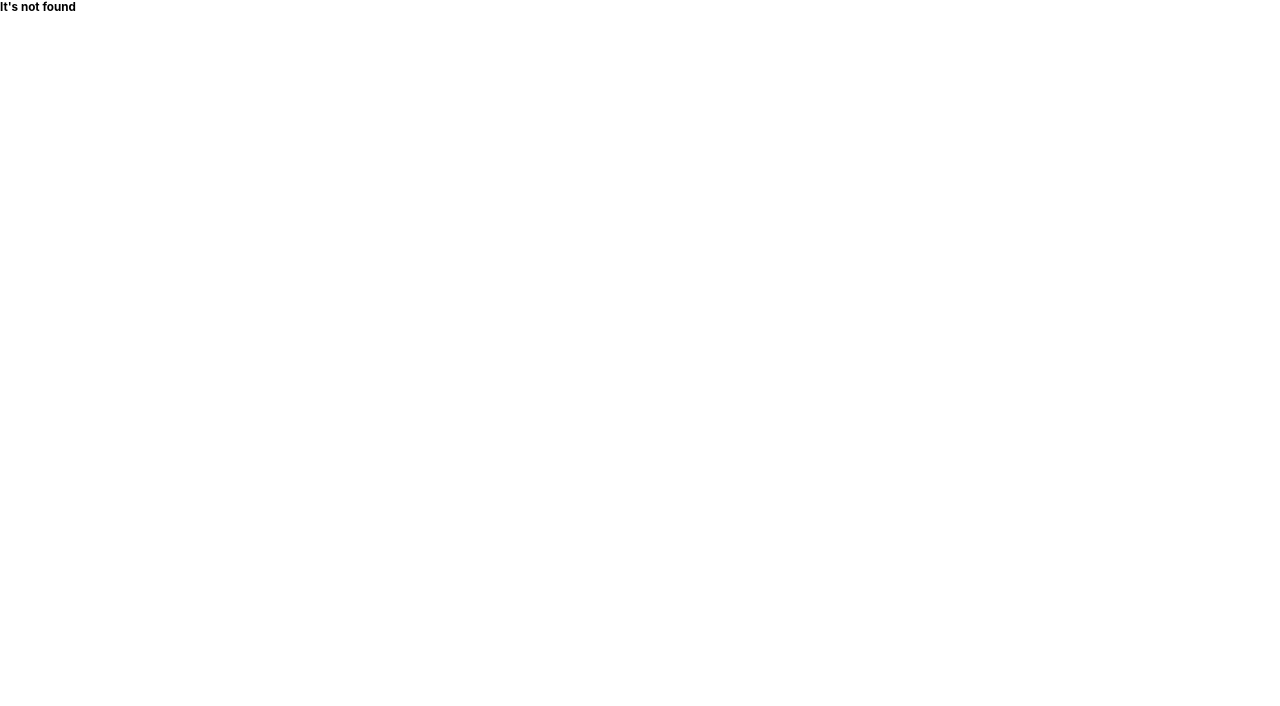
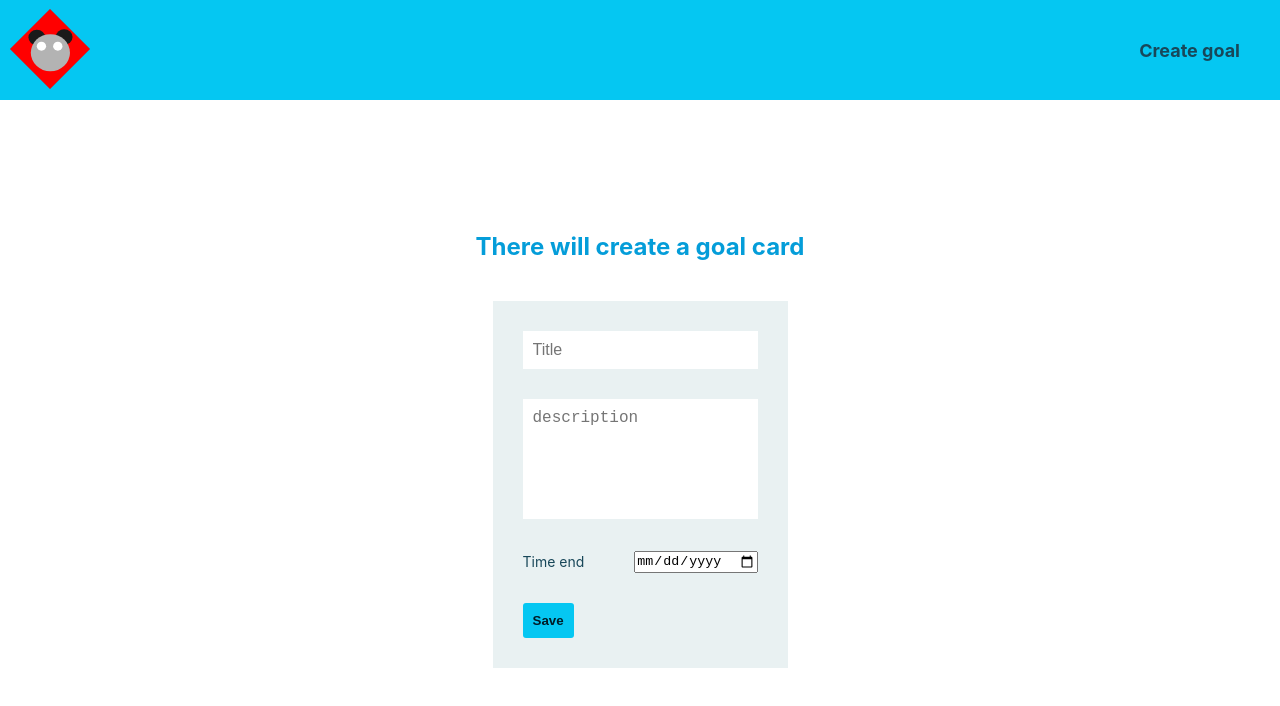
Before and after one commit to rokujs/goal-tracking, a React (Vite) app: page /new-goal in a window 1280 px wide. Before the commit this address had no page. Shown: the top 706 px of the page. Built offline with nearby package versions, Linux system fonts and the light colour scheme.

Commit message:
Create page of create goals

```diff
--- a/package.json
+++ b/package.json
@@ -21,6 +21,7 @@
     "@emotion/styled": "^11.3.0",
     "react": "^17.0.0",
     "react-dom": "^17.0.0",
+    "react-hook-form": "^7.12.2",
     "wouter": "^2.7.4"
   },
   "devDependencies": {
--- a/src/App.jsx
+++ b/src/App.jsx
@@ -5,17 +5,19 @@ import Home from '@/pages/Home'
 import Login from '@/pages/Login'
 import NotFound from '@/pages/NotFound'
 import Register from '@/pages/Register'
+import CreateGoal from './pages/CreateGoal'
 
 function App () {
   return (
-    <div className=''>
+    <>
       <Switch>
         <Route path='/' component={Home} />
         <Route path='/login' component={Login} />
         <Route path='/register' component={Register} />
+        <Route path='/new-goal' component={CreateGoal} />
         <Route component={NotFound} />
       </Switch>
-    </div>
+    </>
   )
 }
 
--- /dev/null
+++ b/src/components/FormCreateGoal/index.jsx
@@ -0,0 +1,63 @@
+/** @jsx jsx */
+import { jsx } from '@emotion/react'
+import { useState, useEffect } from 'react'
+import { useForm } from 'react-hook-form'
+import { useLocation } from 'wouter'
+
+import Button from '@/components/Button'
+import Loading from '../Loading'
+
+import { form, input, date, textarea } from './styles'
+
+function FormCreateGoal () {
+  const { handleSubmit, register } = useForm()
+  const [, setLocation] = useLocation()
+  const [isLoading, setIsLoading] = useState(true)
+
+  useEffect(() => setIsLoading(false), [])
+
+  const onSubmit = data => {
+    setIsLoading(true)
+    const requestOptions = {
+      method: 'POST',
+      headers: { 'Content-Type': 'application/json' },
+      body: JSON.stringify(data)
+    }
+
+    fetch('http://localhost:8080/goals/add', requestOptions)
+      .then(() => setLocation('/'))
+      .catch(err => console.error(err))
+  }
+
+  if (isLoading) {
+    return <Loading />
+  }
+
+  return (
+    <form css={form} onSubmit={handleSubmit(onSubmit)}>
+      <div>
+        <input
+          css={input}
+          type='text'
+          placeholder='Title'
+          {...register('name')}
+        />
+      </div>
+      <div>
+        <textarea
+          css={textarea}
+          type='text'
+          placeholder='description'
+          {...register('description')}
+        ></textarea>
+      </div>
+      <div css={date}>
+        <label>Time end</label>
+        <input type='date' {...register('timeEnd')} />
+      </div>
+      <Button>Save</Button>
+    </form>
+  )
+}
+
+export default FormCreateGoal
--- /dev/null
+++ b/src/components/FormCreateGoal/styles.js
@@ -0,0 +1,45 @@
+import { css } from '@emotion/react'
+import { colors } from '@/styles/theme'
+
+export const form = css`
+background-color: ${colors.white};
+padding: 3rem;
+
+div {
+  width: 100%;
+  margin-bottom: 3rem;
+}
+
+div > input:focus {
+  outline: none;
+}
+`
+
+export const input = css`
+width: 100%;
+border: 0;
+padding: 1rem 0 1rem 1rem;
+font-size: 1.6rem;
+color: ${colors.secondary};
+`
+
+export const textarea = css`
+width: 100%;
+height: 12rem;
+resize: none;
+border: 0;
+padding: 1rem;
+font-size: 1.6rem;
+color: ${colors.secondary};
+`
+
+export const date = css`
+display: flex;
+justify-content: space-between;
+align-items: center;
+
+label {
+  font-size: 1.4rem;
+  color: ${colors.secondary};
+}
+`
--- a/src/components/Goal/index.jsx
+++ b/src/components/Goal/index.jsx
@@ -1,4 +1,3 @@
-/* eslint-disable react/prop-types */
 /** @jsx jsx */
 import React from 'react'
 import { jsx } from '@emotion/react'
--- a/src/components/Header/index.jsx
+++ b/src/components/Header/index.jsx
@@ -1,5 +1,4 @@
 /** @jsx jsx */
-import React from 'react'
 import { jsx } from '@emotion/react'
 import { Link } from 'wouter'
 
@@ -8,12 +7,16 @@ import { container, logo, list, item } from './styles'
 function Header () {
   return (
     <div css={container}>
-      <img css={logo} src='public/logo.svg' />
+      <Link href='/'>
+        <a>
+          <img css={logo} src='public/logo.svg' />
+        </a>
+      </Link>
       <nav css={list}>
         <ul>
           <li css={item}>
             <Link href='/new-goal'>
-            <a>Create goal</a>
+              <a>Create goal</a>
             </Link>
           </li>
         </ul>
--- /dev/null
+++ b/src/components/Loading/index.jsx
@@ -0,0 +1,13 @@
+/** @jsx jsx */
+import { jsx } from '@emotion/react'
+
+import { spinner } from './styles'
+
+function Loading () {
+  return (
+    <div css={spinner}>
+    </div>
+  )
+}
+
+export default Loading
--- /dev/null
+++ b/src/components/Loading/styles.js
@@ -0,0 +1,21 @@
+import { css, keyframes } from '@emotion/react'
+import { colors } from '@/styles/theme'
+
+const spin = keyframes`
+  0% {
+    transform: rotate(0deg);
+  }
+  100% {
+    transform: rotate(360deg);
+  }
+`
+
+export const spinner = css`
+  border: 5px solid ${colors.white}ee;
+  width: 4rem;
+  height: 4rem;
+  border-radius: 50%;
+  border-left-color: ${colors.primary};
+  border-right-color: ${colors.primary};
+  animation: ${spin} 1s linear infinite;
+`
--- /dev/null
+++ b/src/pages/CreateGoal/index.jsx
@@ -0,0 +1,22 @@
+/** @jsx jsx */
+import React from 'react'
+import FormCreateGoal from '@/components/FormCreateGoal'
+import { jsx } from '@emotion/react'
+
+import Header from '@/components/Header'
+
+import { container, title } from './styles'
+
+function CreateGoal () {
+  return (
+    <div>
+      <Header />
+      <div css={container}>
+        <h1 css={title}>There will create a goal card</h1>
+        <FormCreateGoal />
+      </div>
+    </div>
+  )
+}
+
+export default CreateGoal
--- /dev/null
+++ b/src/pages/CreateGoal/styles.js
@@ -0,0 +1,16 @@
+import { css } from '@emotion/react'
+import { colors } from '@/styles/theme'
+
+export const container = css`
+  display: flex;
+  height: calc(100vh - 100px);
+  flex-direction: column;
+  justify-content: center;
+  align-items: center;
+`
+
+export const title = css`
+  font-size: 2.4rem;
+  margin-bottom: 4rem;
+  color: ${colors.primary};
+`
--- a/src/services/getGoals.js
+++ b/src/services/getGoals.js
@@ -3,7 +3,7 @@ const GOALS = [
     _id: 13,
     name: 'goal 1',
     description: 'house task',
-    timeEnd: 'Sun Aug 25 2021 17:35:42 GMT-0500 (Colombia Standard Time)',
+    timeEnd: '2021-08-25T00:00:00Z',
     tries: 3,
     todayDone: true,
     end: false,
```
Also changed, not shown: .eslintrc.js, 1 other file (tests, documents, lock files or other folders).
